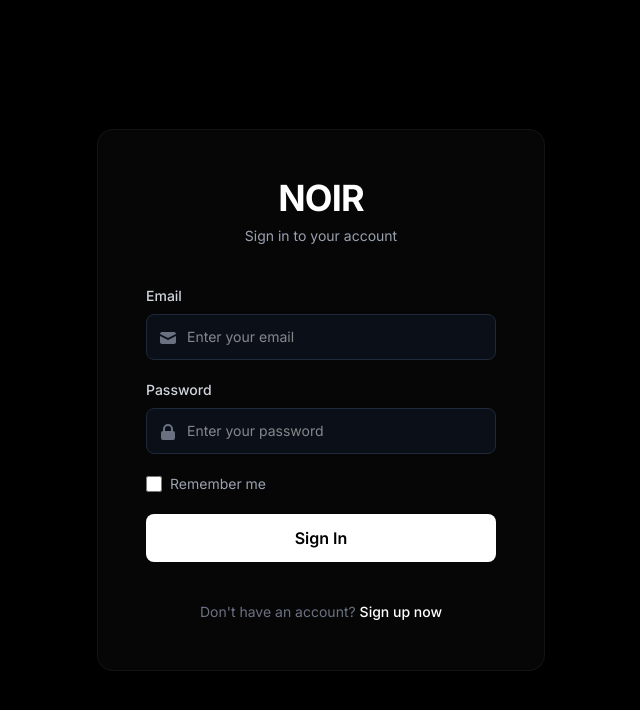
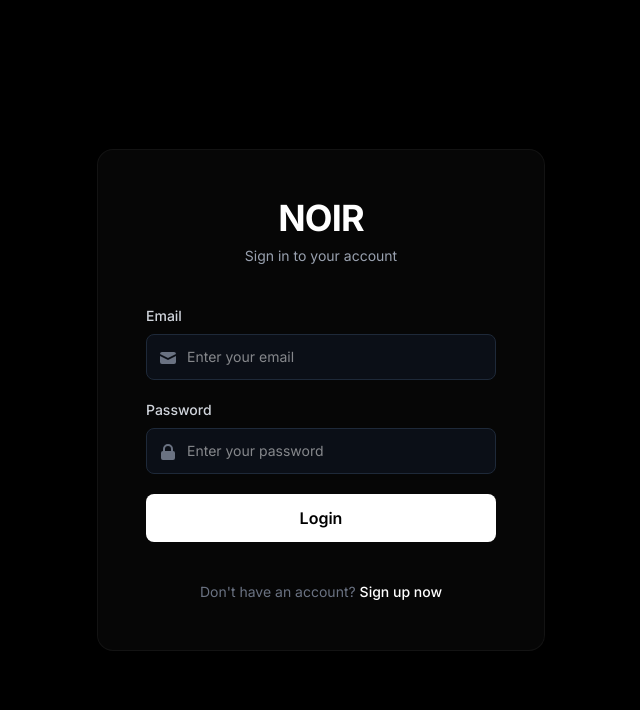
Before and after one commit to ridwanpr/noir, a React (Vite) app: page /login in a window 1280 px wide. Shown: the top 710 px of the page, without its empty margins (319-959 px from the left). Built offline with nearby package versions, Linux system fonts and the light colour scheme.

Commit message:
add auth

```diff
--- a/src/components/auth/LoginForm.jsx
+++ b/src/components/auth/LoginForm.jsx
@@ -1,14 +1,64 @@
+import { useState } from "react";
 import Button from "../common/Button";
-import CheckBox from "../common/Form/Checkbox";
 import Form from "../common/Form/Form";
 import FormGroup from "../common/Form/FormGroup";
 import Input from "../common/Form/Input";
 import { EmailIcon, LockIcon } from "../common/Icons";
+import { useMutation } from "@tanstack/react-query";
+import axios from "axios";
+import { useNavigate } from "react-router";
+import useUserStore from "../../store/userStore";
 
 const LoginForm = () => {
+  const [formData, setFormData] = useState({
+    email: "",
+    password: "",
+  });
+
+  const { setUser } = useUserStore();
+
+  const navigate = useNavigate();
+
+  const loginMutation = useMutation({
+    mutationFn: async (data) => {
+      const response = await axios.post(
+        "http://127.0.0.1:8000/api/login",
+        data
+      );
+      return response.data;
+    },
+    onSuccess: (data) => {
+      setUser(data.user, data.token);
+      alert("Login successful.");
+      navigate("/");
+    },
+    onError: (error) => {
+      console.error("Login failed:", error.response?.data || error.message);
+    },
+  });
+
+  const handleChange = (e) => {
+    const { name, value, type, checked } = e.target;
+    setFormData((prev) => ({
+      ...prev,
+      [name]: type === "checkbox" ? checked : value,
+    }));
+  };
+
+  const handleSubmit = (e) => {
+    e.preventDefault();
+
+    const payload = {
+      email: formData.email,
+      password: formData.password,
+    };
+
+    loginMutation.mutate(payload);
+  };
+
   return (
     <>
-      <Form>
+      <Form onSubmit={handleSubmit}>
         <FormGroup label="Email" name="email">
           <span className="absolute left-3 top-3.5 w-5 h-5 text-gray-500">
             <EmailIcon />
@@ -18,6 +68,8 @@ const LoginForm = () => {
             type="email"
             placeholder="Enter your email"
             required={true}
+            value={formData.email}
+            onChange={handleChange}
           />
         </FormGroup>
         <FormGroup label="Password" name="password">
@@ -29,11 +81,14 @@ const LoginForm = () => {
             type="password"
             placeholder="Enter your password"
             required={true}
+            value={formData.password}
+            onChange={handleChange}
           />
         </FormGroup>
 
-        <CheckBox name="remember-me" type="checkbox" title="Remember me" />
-        <Button styles="w-full">Sign In</Button>
+        <Button type="submit" styles="w-full">
+          {loginMutation.isPending ? "Submitting..." : "Login"}
+        </Button>
       </Form>
     </>
   );
--- a/src/components/layouts/Navbar/Navbar.jsx
+++ b/src/components/layouts/Navbar/Navbar.jsx
@@ -1,9 +1,10 @@
 import { Link } from "react-router";
-import "./Navbar.module.css";;
+import "./Navbar.module.css";
 import { SearchIcon, UserIcon } from "../../common/Icons";
+import useUserStore from "../../../store/userStore";
 
 const Navbar = () => {
-  const { token } = false;
+  const token = useUserStore((state) => state.token);
   return (
     <nav className="fixed top-0 w-full z-50 glass-effect">
       <div className="max-w-7xl mx-auto px-6 py-4">
@@ -37,7 +38,7 @@ const Navbar = () => {
             </div>
             {token ? (
               <Link
-                to="/profile"
+                to="/watchlist"
                 className="w-8 h-8 rounded-full bg-gray-800 flex items-center justify-center hover:bg-gray-700 transition-colors"
               >
                 <span className="w-4 h-4">
--- a/src/main.jsx
+++ b/src/main.jsx
@@ -8,12 +8,15 @@ import LoginPage from "./pages/Auth/LoginPage";
 import RegisterPage from "./pages/Auth/RegisterPage";
 import MovieListPage from "./pages/MovieList/Index";
 import MovieDetailPage from "./pages/MovieDetail/Index";
+import NotFound from "./pages/NotFound";
+import WatchListPage from "./pages/WatchList/Index";
 
 const client = new QueryClient();
 const router = createBrowserRouter([
   {
     path: "/",
     element: <HomePage />,
+    errorElement: <NotFound />,
   },
   {
     path: "/login",
@@ -31,6 +34,10 @@ const router = createBrowserRouter([
     path: "/movies/:id",
     element: <MovieDetailPage />,
   },
+  {
+    path: "watchlist",
+    element: <WatchListPage />,
+  },
 ]);
 
 createRoot(document.getElementById("root")).render(
--- a/src/pages/NotFound.jsx
+++ b/src/pages/NotFound.jsx
@@ -1,7 +1,10 @@
+import { Link } from "react-router";
+
 const NotFound = () => (
   <div>
-    <h1>Not Found page</h1>
+    <h1>404</h1>
     <p>The page you tried to access doesn't exist.</p>
+    <Link to="/" className="text-blue-500">Click here to Go back to homepage</Link>
   </div>
 );
 export default NotFound;
--- a/src/pages/WatchList/Index.jsx
+++ b/src/pages/WatchList/Index.jsx
@@ -1,9 +1,15 @@
 import AppLayout from "../../components/layouts/AppLayout";
 
 const WatchListPage = () => {
-  return <AppLayout>
-    <h1>WatchList</h1>
-  </AppLayout>;
+  return (
+    <AppLayout>
+      <section className="py-16 pt-32">
+        <div className="max-w-7xl mx-auto px-6">
+          <h1 className="text-4xl font-bold text-white">WatchList</h1>
+        </div>
+      </section>
+    </AppLayout>
+  );
 };
 
 export default WatchListPage;
--- /dev/null
+++ b/src/store/userStore.jsx
@@ -0,0 +1,17 @@
+import { create } from "zustand";
+import { persist } from "zustand/middleware";
+
+const useUserStore = create(
+  persist(
+    (set) => ({
+      user: null,
+      token: null,
+      setUser: (user, token) => set({ user, token }),
+    }),
+    {
+      name: "user-storage",
+    }
+  )
+);
+
+export default useUserStore;
```
